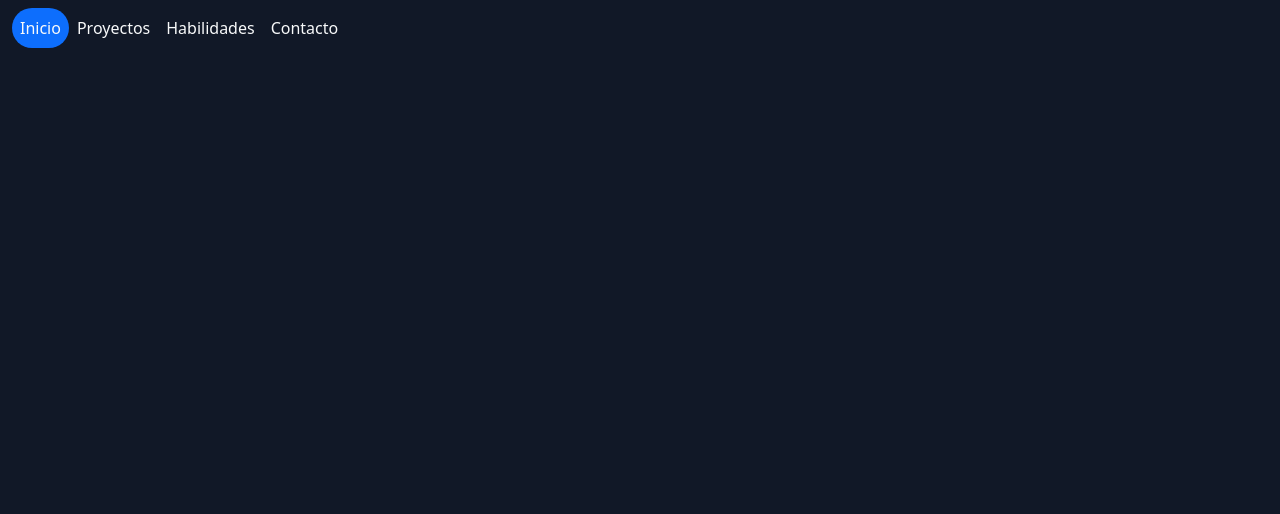
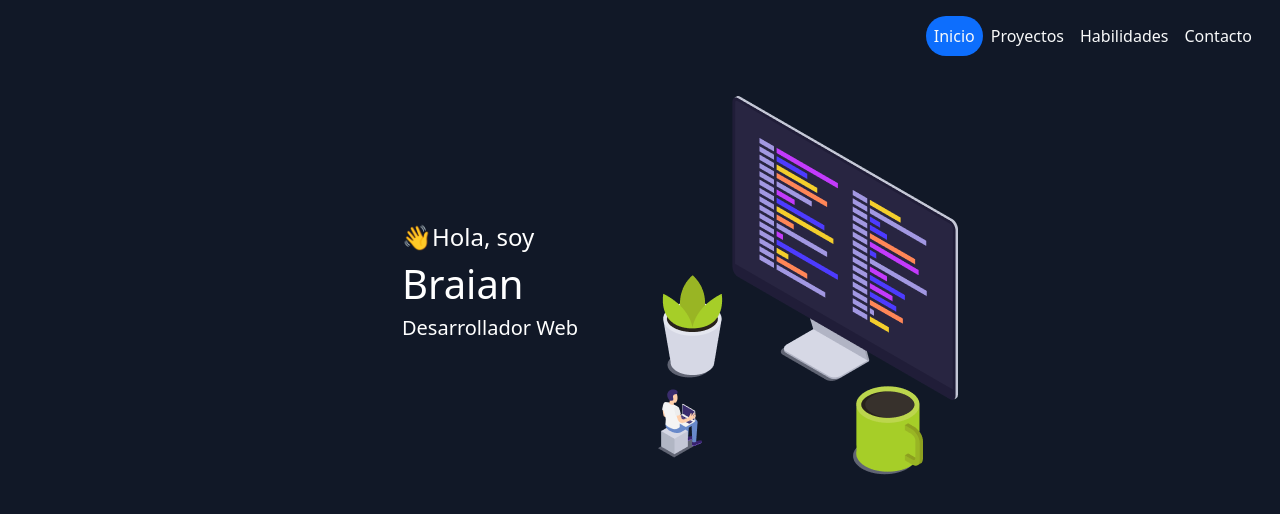
Before and after one commit to YouTubeLuisangelponce/Portafolio, a React (Vite) app: page / in a window 1280 px wide. Shown: the top 514 px of the page. Built offline with nearby package versions, Linux system fonts and the light colour scheme.

Commit message:
añado inicio y a comodo heder

```diff
--- a/src/App.jsx
+++ b/src/App.jsx
@@ -1,9 +1,11 @@
 import Heder from "./Comonets/Heder";
+import Inicio from "./Comonets/Inicio";
 
 function App() {
   return (
     <>
       <Heder />
+      <Inicio />
     </>
   );
 }
--- /dev/null
+++ b/src/Comonets/Heder/Heder.css
@@ -0,0 +1,3 @@
+.fixed-top {
+  left: unset;
+}
--- a/src/Comonets/Heder/index.jsx
+++ b/src/Comonets/Heder/index.jsx
@@ -1,7 +1,9 @@
+import "./Heder.css";
+
 function Heder() {
   return (
     <>
-      <nav className="navbar navbar-expand-lg">
+      <nav className="navbar navbar-expand-lg navbar-expand-sm fixed-top mt-2 p-2 w-1">
         <div className="container-fluid">
           <div className="collapse navbar-collapse" id="navbarSupportedContent">
             <ul className="navbar-nav me-auto mb-2 mb-lg-0">
--- /dev/null
+++ b/src/Comonets/Inicio/Inicio.css
@@ -0,0 +1,7 @@
+.container-inicio {
+  align-items: center;
+}
+
+.text {
+  margin: 5em;
+}
--- a/src/Comonets/Inicio/index.jsx
+++ b/src/Comonets/Inicio/index.jsx
@@ -0,0 +1,20 @@
+import "./Inicio.css";
+
+function Inicio() {
+  return (
+    <div className="container-inicio d-flex aling-items-center justify-content-center mt-5 p-5">
+      <div className="text">
+        <h4>👋Hola, soy</h4>
+        <h1>Braian</h1>
+        <h5>
+          <>Desarrollador Web</>
+        </h5>
+      </div>
+      <div className="img">
+        <img src="../../public/img/coding.png" alt="img" />
+      </div>
+    </div>
+  );
+}
+
+export default Inicio;
--- a/src/index.css
+++ b/src/index.css
@@ -8,4 +8,5 @@
 
 body {
   background-color: #111827;
+  color: white;
 }
```
Also changed, not shown: public/img/coding.png (added).
